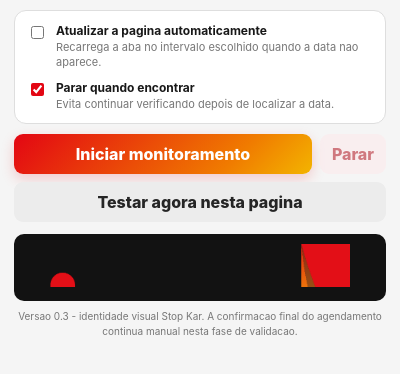
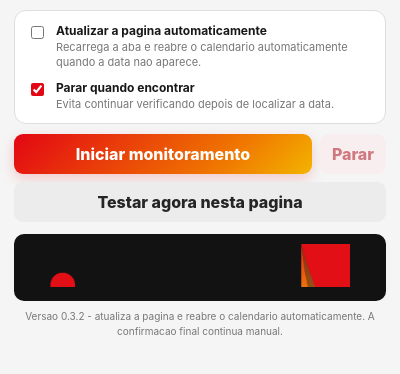
Before and after one commit to damiaostopkar-byte/stopkar-mercadolivre, a browser extension: page extensions/stopkar-full-scheduler/popup.html in a window 400 px wide. Shown: the part 422-796 px from the top of the page. Drawn offline with Linux system fonts and the light colour scheme.

Commit message:
Clarify automatic calendar reopen behavior

```diff
--- a/extensions/stopkar-full-scheduler/popup.html
+++ b/extensions/stopkar-full-scheduler/popup.html
@@ -66,7 +66,7 @@
           <input id="autoRefresh" type="checkbox" />
           <span>
             <strong>Atualizar a pagina automaticamente</strong>
-            <small>Recarrega a aba no intervalo escolhido quando a data nao aparece.</small>
+            <small>Recarrega a aba e reabre o calendario automaticamente quando a data nao aparece.</small>
           </span>
         </label>
         <label class="switch-line">
@@ -89,7 +89,7 @@
       <div class="footer-brand">
         <img src="assets/stopkar-logo-compact.png" alt="Stop Kar Auto Pecas e Servicos Automotivos" />
       </div>
-      <p class="footnote">Versao 0.3 - identidade visual Stop Kar. A confirmacao final do agendamento continua manual nesta fase de validacao.</p>
+      <p class="footnote">Versao 0.3.2 - atualiza a pagina e reabre o calendario automaticamente. A confirmacao final continua manual.</p>
     </main>
     <script src="popup.js"></script>
   </body>
```
